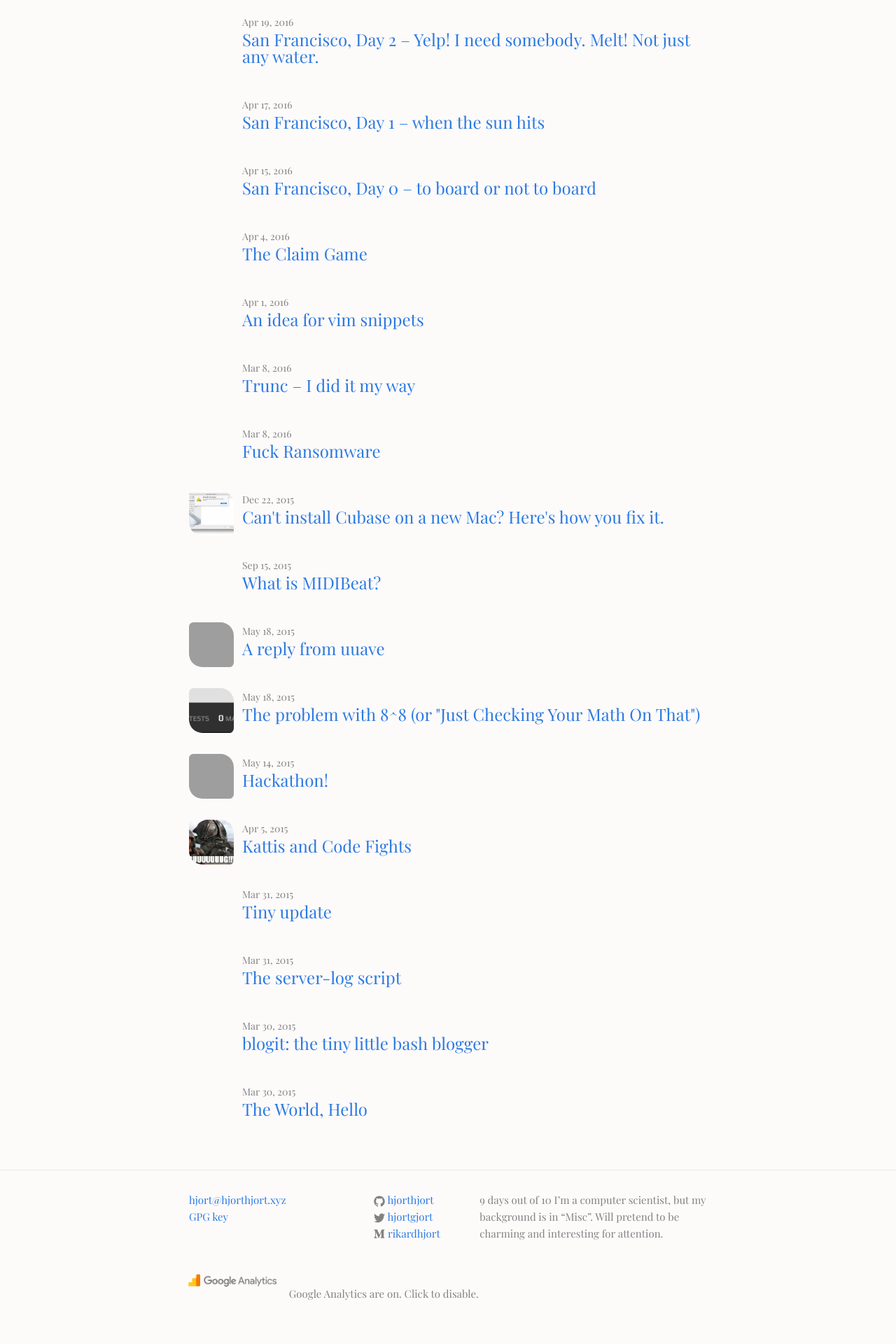
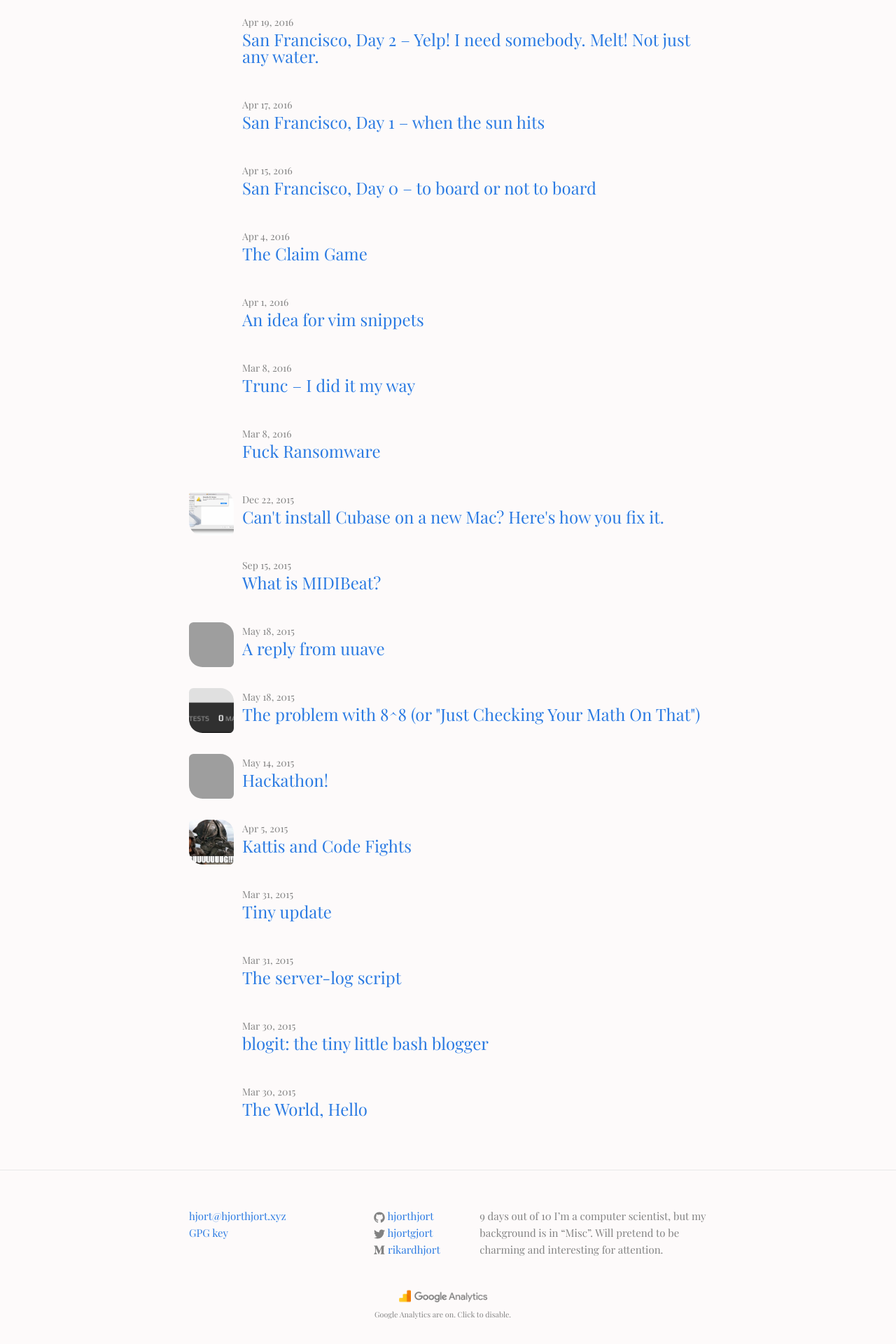
Before and after one commit to hjorthjort/hjorthjort.github.io, a Jekyll site: the page built from index.html, in a window 1280 px wide. Shown: the part 1037-2957 px from the top of the page at 70% size. Built offline with Jekyll 4.4.1, drawn with Linux system fonts in a browser that asks for light colours; before the commit the page ends 2927 px from its top, so only the background shows below that; grey boxes are pictures that could not be loaded.

Commit message:
Style analytics button

```diff
--- a/_includes/footer.html
+++ b/_includes/footer.html
@@ -34,15 +34,18 @@
 
       <div class="footer-col footer-col-3">
         <p>{{ site.description }}</p>
+      <!-- Google asks that the logo is at least 154 px wide. -->
+      </div>
 
-      </div>
-      <!-- Google asks that the logo is at least 154 px wide. -->
-      <div id="analytics-blurb-active-state" style="display:none">
-          <a class="page-link" onclick="toggleIncognito()"><img width="154px" id="analytics" src="{{ site.baseurl }}/assets/img/google_analytics.png"></a>
-          Google Analytics are on. Click to disable.
-      </div>
-      <div id="analytics-blurb-inactive-state" style="display:none">
-          <a class="page-link" onclick="toggleIncognito()"><img width="154px" id="analytics" src="{{ site.baseurl }}/assets/img/google_analytics_inactive.png"></a> Google Analytics are off. Cookies are being used.</div>
+      <div class="footer-analytics">
+          <div id="analytics-blurb-active-state" style="display:none" onclick="toggleIncognito()">
+              <img width="154px" id="analytics" src="{{ site.baseurl }}/assets/img/google_analytics.png">
+              <p>Google Analytics are on. Click to disable.</p>
+          </div>
+          <div id="analytics-blurb-inactive-state" style="display:none" onclick="toggleIncognito()">
+              <img width="154px" id="analytics" src="{{ site.baseurl }}/assets/img/google_analytics_inactive.png">
+              <p>Google Analytics are off. Cookies are being used.</p>
+          </div>
       </div>
 <script>
     // Make sure logo and message display correctly on page load.
--- a/_sass/_layout.scss
+++ b/_sass/_layout.scss
@@ -139,6 +139,20 @@
 .footer-col-3 {
     width: -webkit-calc(45% - (#{$spacing-unit} / 2));
     width:         calc(45% - (#{$spacing-unit} / 2));
+}
+.footer-analytics {
+    margin: 1.5em auto auto auto;
+    display: block;
+    p {
+        font-size: $extra-small-font-size;
+        text-align: center;
+        margin: 0;
+    }
+    img {
+        display: block;
+        margin: -10px auto -10px auto;
+        float: top;
+    }
 }
 
 @include media-query($on-laptop) {
--- a/css/main.scss
+++ b/css/main.scss
@@ -9,6 +9,7 @@
 $base-font-size:   16px;
 $base-font-weight: 400;
 $small-font-size:  $base-font-size * 0.875;
+$extra-small-font-size:  $base-font-size * 0.675;
 $base-line-height: 1.5em;
 
 $spacing-unit:     30px;
```
